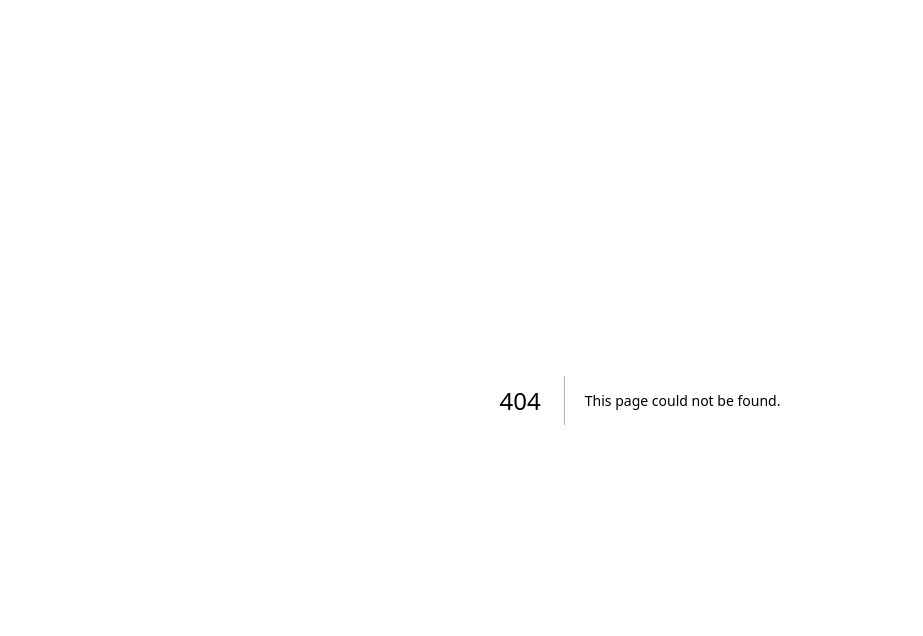
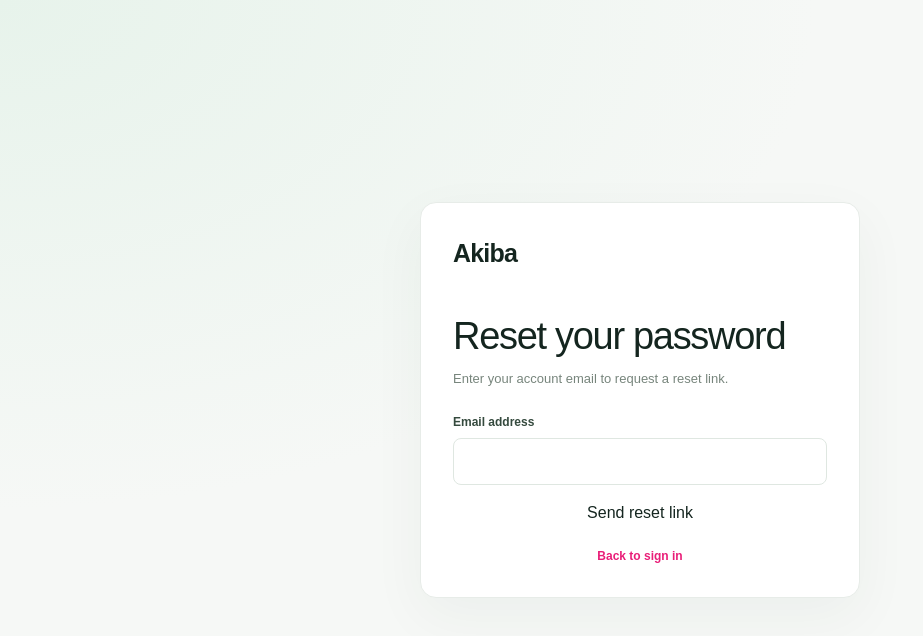
Before and after one commit to aogajoseph/akiba, a Next.js app: page /forgot-password in a window 1280 px wide. Before the commit this address had no page. Shown: the top 636 px of the page, without its empty margins (0-923 px from the left). Built offline with nearby package versions, Linux system fonts and the light colour scheme.

Commit message:
feat: add forgot password screen

```diff
--- /dev/null
+++ b/app/forgot-password/page.tsx
@@ -0,0 +1,20 @@
+import Link from "next/link";
+import { requestPasswordReset } from "@/app/auth-actions";
+
+type Props = { searchParams: Promise<{ error?: string; message?: string }> };
+
+export default async function ForgotPasswordPage({ searchParams }: Props) {
+ const params = await searchParams;
+ return <main className="auth-shell"><section className="auth-card">
+   <Link href="/" className="auth-brand">Akiba</Link>
+   <h1>Reset your password</h1>
+   <p className="auth-description">Enter your account email to request a reset link.</p>
+   {params.error && <p className="auth-error" role="alert">{params.error}</p>}
+   {params.message && <p className="auth-message" role="status">{params.message}</p>}
+   <form action={requestPasswordReset} className="auth-form">
+     <label>Email address<input name="email" type="email" autoComplete="email" required /></label>
+     <button type="submit">Send reset link</button>
+   </form>
+   <p className="auth-switch"><Link href="/login">Back to sign in</Link></p>
+ </section></main>;
+}
```
